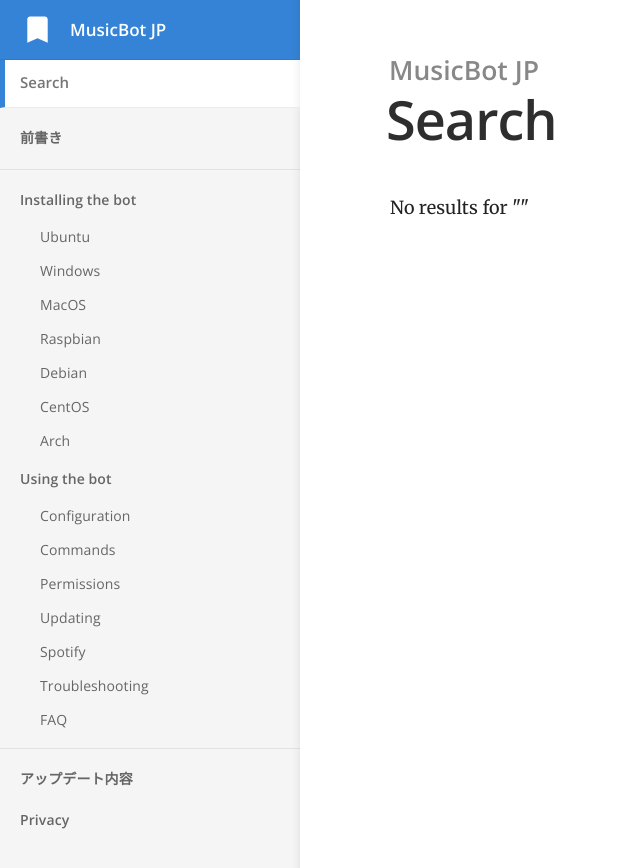
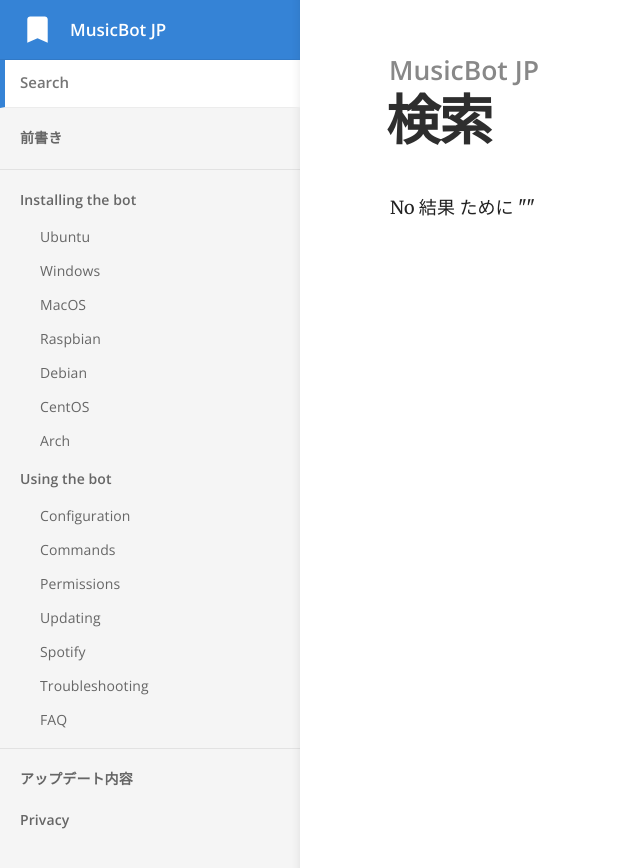
Before and after one commit to ritokun/MusicBot-1, a Jekyll site: the page built from search.html, in a window 1280 px wide. Shown: the top 868 px of the page, without its empty margins (0-640 px from the left). Built offline with Jekyll 4.4.1, drawn with Linux system fonts in a browser that asks for light colours.

Commit message:
Update search.html

```diff
--- a/search.html
+++ b/search.html
@@ -1,9 +1,9 @@
 ---
-title: Search
+title: 検索
 sitemap: false
 ---
 
-<p><span id="search-process">Loading</span> results <span id="search-query-container" style="display: none;">for "<strong id="search-query"></strong>"</span></p>
+<p><span id="search-process">ロード中</span> 結果 <span id="search-query-container" style="display: none;"> ために "<strong id="search-query"></strong>"</span></p>
 <ul id="search-results"></ul>
 
 <script>
```
